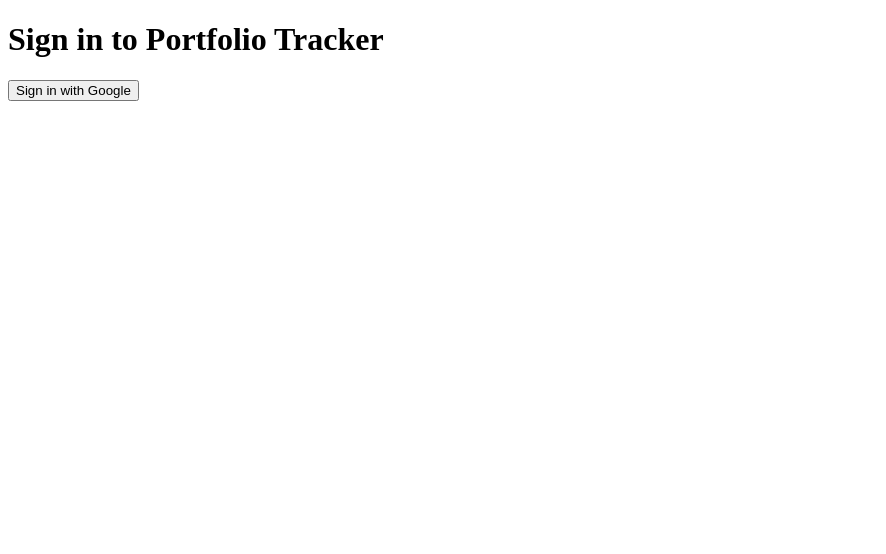
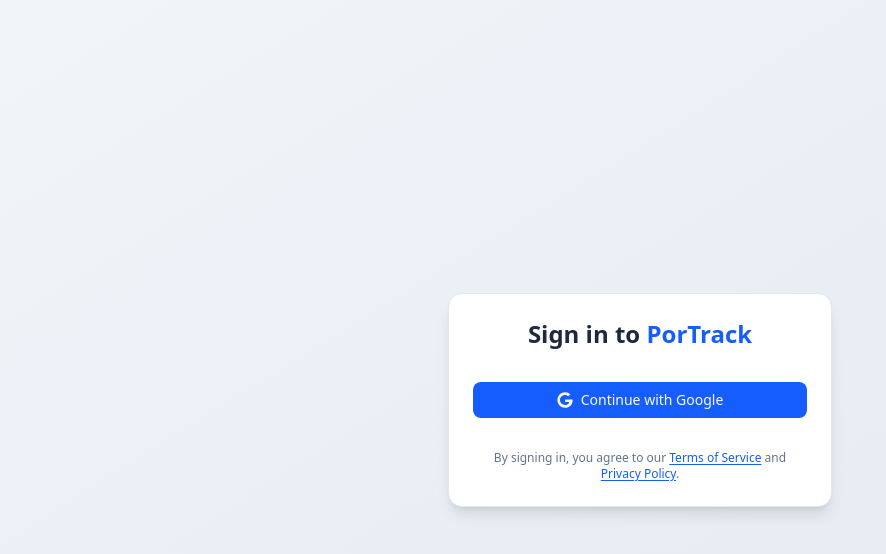
Before and after one commit to melisandregod/portfolio-tracker-wep-app-class, a Next.js app: page /login in a window 1280 px wide. Shown: the top 554 px of the page, without its empty margins (0-886 px from the left). Built offline with nearby package versions, Linux system fonts and the light colour scheme.

Commit message:
feat: add theme provider for managing the theme

```diff
--- a/package.json
+++ b/package.json
@@ -18,6 +18,7 @@
     "lucide-react": "^0.545.0",
     "next": "15.5.5",
     "next-auth": "^5.0.0-beta.29",
+    "next-themes": "^0.4.6",
     "react": "19.1.0",
     "react-dom": "19.1.0",
     "tailwind-merge": "^3.3.1",
--- a/src/app/(main)/layout.tsx
+++ b/src/app/(main)/layout.tsx
@@ -5,6 +5,7 @@
 import { auth } from "@/lib/auth";
 import { redirect } from "next/navigation";
 import { headers } from "next/headers";
+import { ThemeProvider } from "@/components/theme-provider";
 
 const geistSans = Geist({
   variable: "--font-geist-sans",
@@ -17,7 +18,7 @@
 });
 
 export const metadata: Metadata = {
-  title: "Portfolio Tracker",
+  title: "PortTracker",
   description: "Generated by Next.js + Auth.js",
 };
 
@@ -37,9 +38,20 @@
   }
 
   return (
-    <html lang="en">
-      <body className={`${geistSans.variable} ${geistMono.variable} antialiased`}>
-        <SessionProvider>{children}</SessionProvider>
+    <html lang="en" suppressHydrationWarning>
+      <body
+        className={`${geistSans.variable} ${geistMono.variable} antialiased`}
+      >
+        <SessionProvider>
+          <ThemeProvider
+            attribute="class"
+            defaultTheme="light"
+            enableSystem
+            disableTransitionOnChange
+          >
+            {children}
+          </ThemeProvider>
+        </SessionProvider>
       </body>
     </html>
   );
--- a/src/app/login/layout.tsx
+++ b/src/app/login/layout.tsx
@@ -1,15 +1,24 @@
+import { ThemeProvider } from "@/components/theme-provider";
+import "../globals.css";
 export default function LoginLayout({
   children,
 }: {
-  children: React.ReactNode
+  children: React.ReactNode;
 }) {
   return (
-    <html lang="en">
+    <html lang="en" suppressHydrationWarning>
       <body>
-        {/* Layout UI */}
-        {/* Place children where you want to render a page or nested layout */}
-        <main>{children}</main>
+        <main>
+          <ThemeProvider
+            attribute="class"
+            defaultTheme="light"
+            enableSystem
+            disableTransitionOnChange
+          >
+            {children}
+          </ThemeProvider>
+        </main>
       </body>
     </html>
-  )
+  );
 }
--- a/src/app/login/page.tsx
+++ b/src/app/login/page.tsx
@@ -1,19 +1,52 @@
 "use client";
 
 import { signIn } from "next-auth/react";
-
+import { Button } from "@/components/ui/button";
+import { Card, CardContent, CardHeader, CardTitle } from "@/components/ui/card";
 export default function LoginPage() {
   return (
-    <div className="flex h-screen flex-col items-center justify-center bg-gray-50">
-      <h1 className="text-2xl font-semibold mb-6">
-        Sign in to Portfolio Tracker
-      </h1>
-      <button
-        onClick={() => signIn("google", { callbackUrl: "/" })}
-        className="bg-blue-600 text-white px-4 py-2 rounded hover:bg-blue-700"
-      >
-        Sign in with Google
-      </button>
+    <div className="flex h-screen items-center justify-center bg-gradient-to-br from-slate-100 to-slate-200">
+      <Card className="w-full max-w-sm shadow-lg border border-slate-200">
+        <CardHeader className="text-center">
+          <CardTitle className="text-2xl font-bold text-slate-800">
+            Sign in to <span className="text-blue-600">PorTrack</span>
+          </CardTitle>
+        </CardHeader>
+        <CardContent className="flex flex-col items-center justify-center gap-4">
+          <Button
+            onClick={() => signIn("google", { callbackUrl: "/" })}
+            className="w-full flex items-center justify-center gap-2 bg-blue-600 hover:bg-blue-700 cursor-pointer"
+          >
+            <svg
+              xmlns="http://www.w3.org/2000/svg"
+              viewBox="0 0 488 512"
+              className="h-5 w-5"
+              fill="currentColor"
+            >
+              <path d="M488 261.8C488 403.3 391.1 504 248.8 504 111.1 504 0 392.9 0 255.2 0 117.5 111.1 6.4 248.8 6.4c66.8 0 122.8 24.5 166.7 64.9l-67.5 64.9C316.1 107.5 284.5 96 248.8 96 156.1 96 83.2 168.3 83.2 255.2S156.1 414.4 248.8 414.4c89.1 0 122.4-63.6 127.6-96.7H248.8v-77.9H488v22z" />
+            </svg>
+            Continue with Google
+          </Button>
+
+          <p className="text-xs text-slate-500 mt-4 text-center">
+            By signing in, you agree to our{" "}
+            <a
+              href="#"
+              className="text-blue-600 underline underline-offset-2 hover:text-blue-700"
+            >
+              Terms of Service
+            </a>{" "}
+            and{" "}
+            <a
+              href="#"
+              className="text-blue-600 underline underline-offset-2 hover:text-blue-700"
+            >
+              Privacy Policy
+            </a>
+            .
+          </p>
+        </CardContent>
+      </Card>
     </div>
   );
 }
--- /dev/null
+++ b/src/components/theme-provider.tsx
@@ -0,0 +1,11 @@
+"use client"
+
+import * as React from "react"
+import { ThemeProvider as NextThemesProvider } from "next-themes"
+
+export function ThemeProvider({
+  children,
+  ...props
+}: React.ComponentProps<typeof NextThemesProvider>) {
+  return <NextThemesProvider {...props}>{children}</NextThemesProvider>
+}
--- /dev/null
+++ b/src/components/ui/card.tsx
@@ -0,0 +1,92 @@
+import * as React from "react"
+
+import { cn } from "@/lib/utils"
+
+function Card({ className, ...props }: React.ComponentProps<"div">) {
+  return (
+    <div
+      data-slot="card"
+      className={cn(
+        "bg-card text-card-foreground flex flex-col gap-6 rounded-xl border py-6 shadow-sm",
+        className
+      )}
+      {...props}
+    />
+  )
+}
+
+function CardHeader({ className, ...props }: React.ComponentProps<"div">) {
+  return (
+    <div
+      data-slot="card-header"
+      className={cn(
+        "@container/card-header grid auto-rows-min grid-rows-[auto_auto] items-start gap-2 px-6 has-data-[slot=card-action]:grid-cols-[1fr_auto] [.border-b]:pb-6",
+        className
+      )}
+      {...props}
+    />
+  )
+}
+
+function CardTitle({ className, ...props }: React.ComponentProps<"div">) {
+  return (
+    <div
+      data-slot="card-title"
+      className={cn("leading-none font-semibold", className)}
+      {...props}
+    />
+  )
+}
+
+function CardDescription({ className, ...props }: React.ComponentProps<"div">) {
+  return (
+    <div
+      data-slot="card-description"
+      className={cn("text-muted-foreground text-sm", className)}
+      {...props}
+    />
+  )
+}
+
+function CardAction({ className, ...props }: React.ComponentProps<"div">) {
+  return (
+    <div
+      data-slot="card-action"
+      className={cn(
+        "col-start-2 row-span-2 row-start-1 self-start justify-self-end",
+        className
+      )}
+      {...props}
+    />
+  )
+}
+
+function CardContent({ className, ...props }: React.ComponentProps<"div">) {
+  return (
+    <div
+      data-slot="card-content"
+      className={cn("px-6", className)}
+      {...props}
+    />
+  )
+}
+
+function CardFooter({ className, ...props }: React.ComponentProps<"div">) {
+  return (
+    <div
+      data-slot="card-footer"
+      className={cn("flex items-center px-6 [.border-t]:pt-6", className)}
+      {...props}
+    />
+  )
+}
+
+export {
+  Card,
+  CardHeader,
+  CardFooter,
+  CardTitle,
+  CardAction,
+  CardDescription,
+  CardContent,
+}
```
Also changed, not shown: 1 other file (tests, documents, lock files or other folders).
